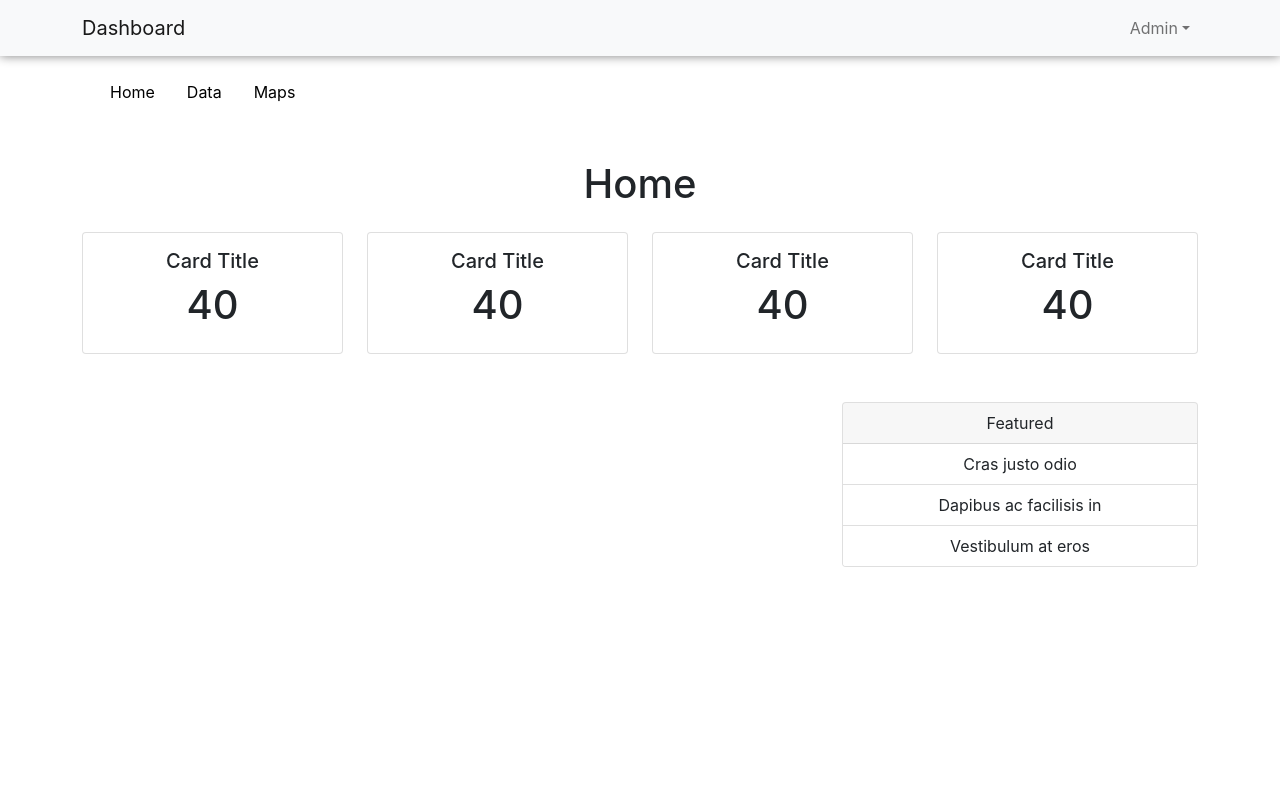
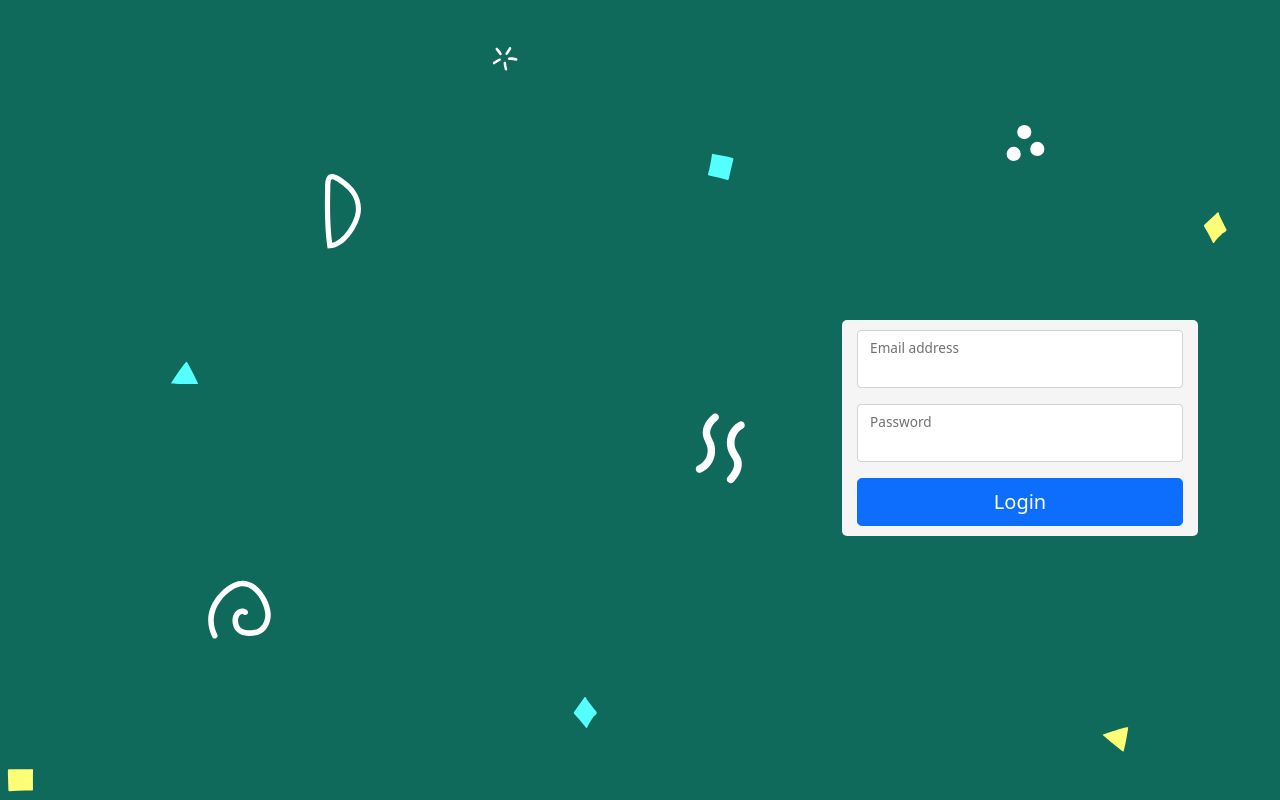
Before and after one commit to AidaFna/Qlue-dashboard, a React (Create React App) app: page / in a window 1280 px wide. Built offline with nearby package versions, Linux system fonts and the light colour scheme.

Commit message:
add routes

```diff
--- a/src/App.js
+++ b/src/App.js
@@ -1,12 +1,17 @@
+import { BrowserRouter as Router, Route, Routes} from 'react-router-dom';
 import './App.css';
-import Home from './views/Home'
+import Home from './views/home'
+import Landing from './views/landing/landing';
+import Data from './views/Data';
 
 const App = () => {
-  return (
-    <div className="App">
-      <Home/>
-    </div>
-  );
+  return  <Router>
+            <Routes>
+              <Route path="/" element={<Landing/>}/>
+              <Route path="/home" element={<Home/>}/>
+              <Route path="/data" element={<Data/>}/>
+            </Routes>
+          </Router>
 }
 
 export default App;
--- a/src/index.js
+++ b/src/index.js
@@ -2,8 +2,9 @@ import React from 'react';
 import ReactDOM from 'react-dom';
 import App from './App';
 import reportWebVitals from './reportWebVitals';
+import './index.css';
 import 'bootstrap/dist/css/bootstrap.min.css';
-import './index.css';
+
 
 import { compose, applyMiddleware, createStore } from 'redux'
 import { Provider } from 'react-redux'
```
